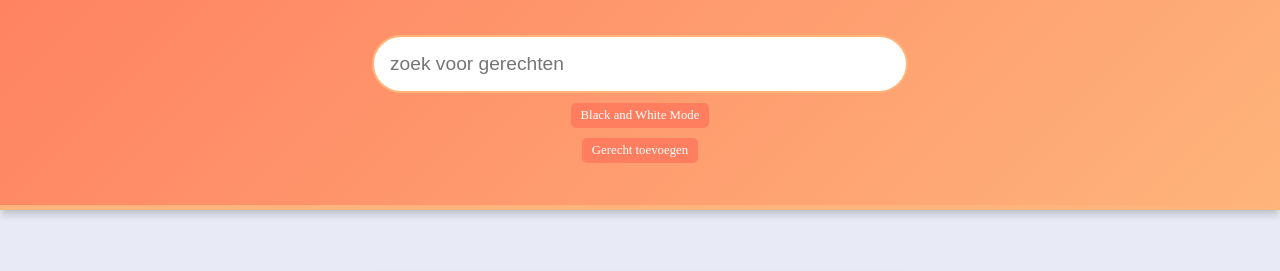
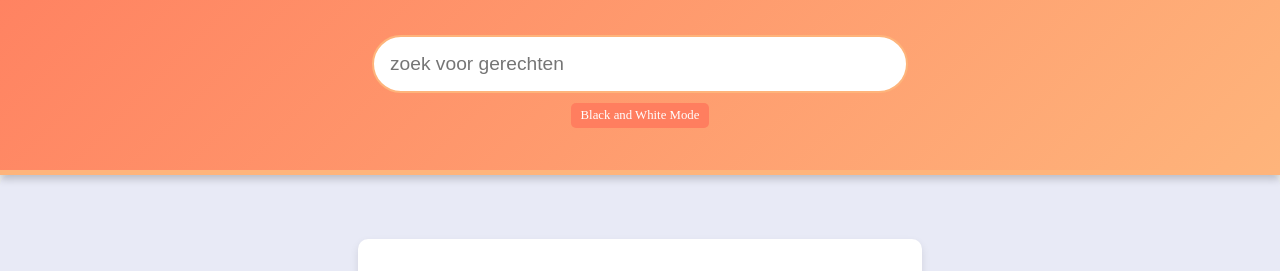
Before and after one commit to PieterLuypaert/Recipes-app, a website: page app/site/index.html in a window 1280 px wide. Shown: the part 140-411 px from the top of the page. Drawn offline with Linux system fonts and the light colour scheme; no server answers; a web font is replaced by a local one.

Commit message:
remove add recipe button from header in index.html

```diff
--- a/app/site/index.html
+++ b/app/site/index.html
@@ -21,7 +21,6 @@
         <input type="text" class="search-input" id="serch" placeholder="zoek voor gerechten">
         <div class="header-buttons">
             <button id="toggle-mode">Black and White Mode</button>
-            <button id="add-recipe">Gerecht toevoegen</button>
         </div>
     </header>
 
```
